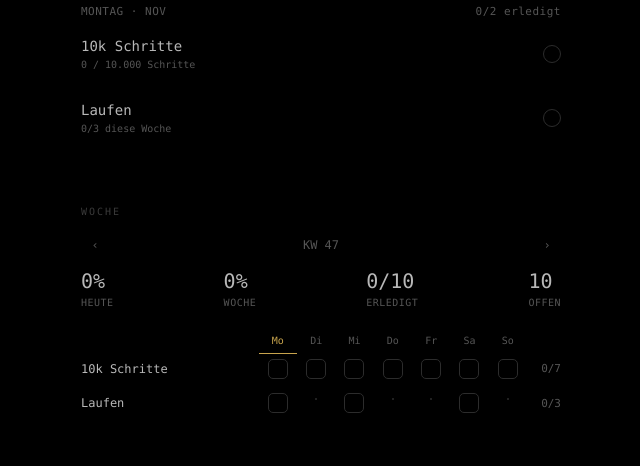
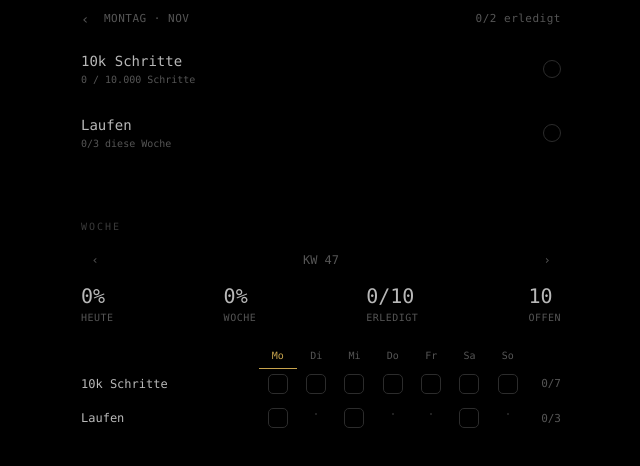
Before and after one commit to benvoemel-a11y/Daily2, a plain HTML site: page index.html in a window 1280 px wide. Shown: the part 92-558 px from the top of the page, without its empty margins (319-959 px from the left). Drawn offline with Linux system fonts and the light colour scheme.

Commit message:
Vorherige Tage ansehen und nachtragen
Co-Authored-By: Claude Opus 5.5 <noreply@anthropic.com>
Claude-Session: https://claude.ai/code/session_0181NXrPNQZxNkmiZFggxKyq

```diff
--- a/index.html
+++ b/index.html
@@ -29,7 +29,11 @@ header{position:sticky;top:0;background:var(--bg);z-index:2;padding:10px 0 0;dis
 #gear.spin svg{transform:rotate(90deg)}
 .bar{height:1px;background:var(--line);margin:10px 0 0;overflow:hidden}
 .bar i{display:block;height:100%;width:0;background:var(--fill);transition:width .4s}
-#sub{color:var(--dim);font-size:11px;display:flex;justify-content:space-between;padding:8px 0 4px;letter-spacing:.5px}
+#sub{color:var(--dim);font-size:11px;display:flex;justify-content:space-between;align-items:center;white-space:nowrap;padding:8px 0 4px;letter-spacing:.5px}
+.dnav{display:flex;align-items:center;gap:2px}
+.dnav button{white-space:nowrap;color:var(--dim);font-size:11px;letter-spacing:.5px;padding:6px 4px}
+#dp,#dn{font-size:14px;padding:6px 8px}
+#dp{padding-left:0}
 .sec{font-size:10px;letter-spacing:2px;color:#3a3a3a;margin:56px 0 14px}
 .row{display:flex;align-items:center;gap:12px;padding:16px 0;cursor:pointer}
 .row .t{flex:1;min-width:0}
@@ -97,7 +101,7 @@ label{display:block;font-size:10px;color:var(--dim);letter-spacing:1px;margin:20
     <button class="circ" id="gear" aria-label="Einstellungen"><svg width="18" height="18" viewBox="0 0 24 24" fill="none" stroke="currentColor" stroke-width="1.6" stroke-linecap="round"><path d="M4 7h16M4 17h16"/><circle cx="9" cy="7" r="2.2" fill="#000"/><circle cx="15" cy="17" r="2.2" fill="#000"/></svg></button>
   </header>
   <div class="bar"><i id="prog"></i></div>
-  <div id="sub"><span id="date"></span><span id="cnt"></span></div>
+  <div id="sub"><span class="dnav"><button id="dp" aria-label="Tag zurück">‹</button><button id="date"></button><button id="dn" aria-label="Tag vor">›</button></span><span id="cnt"></span></div>
   <section class="page" id="pToday"></section>
   <div class="sec">WOCHE</div>
   <section class="page" id="pWeek"></section>
@@ -107,7 +111,7 @@ label{display:block;font-size:10px;color:var(--dim);letter-spacing:1px;margin:20
 <div class="sheet" id="sheet"></div>
 
 <script>
-const VER='6';
+const VER='7';
 if(location.protocol.startsWith('http')&&!window.claude)fetch('version.txt?t='+Date.now(),{cache:'no-store'}).then(r=>r.ok?r.text():null).then(v=>{v=v&&v.trim();if(v&&v!==VER&&!sessionStorage.getItem('upd'+v)){sessionStorage.setItem('upd'+v,1);location.replace(location.pathname+'?v='+v)}}).catch(()=>{});
 const DAYS=['Mo','Di','Mi','Do','Fr','Sa','So'];
 const $=id=>document.getElementById(id);
@@ -119,7 +123,8 @@ const today=()=>{const d=new Date();d.setHours(0,0,0,0);return d};
 const fmtN=n=>Number(n).toLocaleString('de-DE');
 const uid=()=>Math.random().toString(36).slice(2,9);
 
-let S=null,weekOff=0,ref=null;
+let S=null,weekOff=0,dayOff=0,ref=null;
+const vday=()=>addD(today(),dayOff);
 
 function defaults(){const k=key(today());return{habits:[
   {id:uid(),name:'10k Schritte',type:'count',target:10000,unit:'Schritte',days:[0,1,2,3,4,5,6],created:k},
@@ -143,17 +148,17 @@ const daysTxt=h=>h.days.length===7?'täglich':h.days.slice().sort().map(i=>DAYS[
 
 /* ---------- Render ---------- */
 function render(){
-  $('ttl').textContent=S.title||'';$('dnum').textContent=new Date().getDate();
-  const t=today(),k=key(t),s=dayStat(t),f=s.p?s.n/s.p:0;
+  $('ttl').textContent=S.title||'';$('dnum').textContent=vday().getDate();
+  const t=vday(),k=key(t),s=dayStat(t),f=s.p?s.n/s.p:0;
   $('prog').style.width=(f*100)+'%';
-  $('date').textContent=t.toLocaleDateString('de-DE',{weekday:'long'}).toUpperCase()+' · '+t.toLocaleDateString('de-DE',{month:'short'}).replace('.','').toUpperCase();
-  $('cnt').textContent=s.p?s.n+'/'+s.p+' erledigt':'';
+  $('date').textContent=dayOff===0?t.toLocaleDateString('de-DE',{weekday:'long'}).toUpperCase()+' · '+t.toLocaleDateString('de-DE',{month:'short'}).replace('.','').toUpperCase():(dayOff===-1?'GESTERN':t.toLocaleDateString('de-DE',{weekday:'short'}).replace('.','').toUpperCase())+' · '+t.toLocaleDateString('de-DE',{day:'numeric',month:'short'}).replace('.','').toUpperCase();$('dn').style.visibility=dayOff<0?'visible':'hidden';
+  $('cnt').textContent=(s.p?s.n+'/'+s.p+' erledigt':'')+'';
   renderToday(t,k);renderWeek();
 }
 function renderToday(t,k){
   const list=S.habits.filter(h=>planned(h,t));
   if(!S.habits.length){$('pToday').innerHTML='<div class="empty">Noch keine Habits. Tippe auf +.</div>';return}
-  if(!list.length){$('pToday').innerHTML='<div class="empty">Heute nichts geplant.</div>';return}
+  if(!list.length){$('pToday').innerHTML='<div class="empty">'+(dayOff?'An diesem Tag':'Heute')+' nichts geplant.</div>';return}
   const sorted=list.filter(h=>!isDone(h,k)).concat(list.filter(h=>isDone(h,k)));
   $('pToday').innerHTML=sorted.map(h=>{const d=isDone(h,k),v=val(h,k),w=weekCount(h);
     const m=(h.type==='count'?fmtN(v)+' / '+fmtN(h.target)+' '+esc(h.unit):'')+(h.days.length<7?(h.type==='count'?' · ':'')+w.n+'/'+w.p+' diese Woche':(h.type==='count'?'':'täglich'));
@@ -187,8 +192,8 @@ function parseK(k){const[a,b,c]=k.split('-').map(Number);return new Date(a,b-1,c
 document.addEventListener('keydown',e=>{if(e.key==='Escape')closeSheet()});
 
 document.addEventListener('click',e=>{
-  const c=e.target.closest('[data-c]');if(c){const h=S.habits.find(x=>x.id===c.dataset.c);if(h){toggle(h,key(today()));}return}
-  const cd=e.target.closest('.row[data-h]');if(cd){const h=S.habits.find(x=>x.id===cd.dataset.h);if(h&&h.type==='count')countSheet(h);else if(h)toggle(h,key(today()));return}
+  const c=e.target.closest('[data-c]');if(c){const h=S.habits.find(x=>x.id===c.dataset.c);if(h){toggle(h,key(vday()));}return}
+  const cd=e.target.closest('.row[data-h]');if(cd){const h=S.habits.find(x=>x.id===cd.dataset.h);if(h&&h.type==='count')countSheet(h,key(vday()));else if(h)toggle(h,key(vday()));return}
   const w=e.target.closest('[data-w]');if(w){weekOff+=+w.dataset.w;renderWeek();return}
   const tc=e.target.closest('[data-t]');if(tc){const[id,k]=tc.dataset.t.split('|');const h=S.habits.find(x=>x.id===id);if(h&&k<=key(today())){if(h.type==='count')countSheet(h,k);else toggle(h,k)}return}
 });
@@ -197,6 +202,10 @@ document.addEventListener('click',e=>{
 function openSheet(html){$('sheet').innerHTML=html;$('sheet').classList.add('on');$('veil').classList.add('on')}
 function closeSheet(){$('sheet').classList.remove('on');$('veil').classList.remove('on');$('gear').classList.remove('spin')}
 $('veil').onclick=closeSheet;
+const goDay=n=>{dayOff=Math.min(0,Math.max(-60,n));render()};
+$('dp').onclick=()=>goDay(dayOff-1);$('dn').onclick=()=>goDay(dayOff+1);$('date').onclick=()=>goDay(0);
+{let sx=0,sy=0;const el=$('pToday');el.addEventListener('touchstart',e=>{sx=e.touches[0].clientX;sy=e.touches[0].clientY},{passive:true});
+el.addEventListener('touchend',e=>{const dx=e.changedTouches[0].clientX-sx,dy=e.changedTouches[0].clientY-sy;if(Math.abs(dx)>60&&Math.abs(dx)>Math.abs(dy)*1.5)goDay(dayOff+(dx>0?-1:1))},{passive:true})}
 const head=t=>'<div class="sh"><b>'+t+'</b><button class="x" data-close aria-label="Schließen"></button></div>';
 $('sheet').addEventListener('click',e=>{if(e.target.closest('[data-close]'))closeSheet()});
 
```
Also changed, not shown: version.txt.
